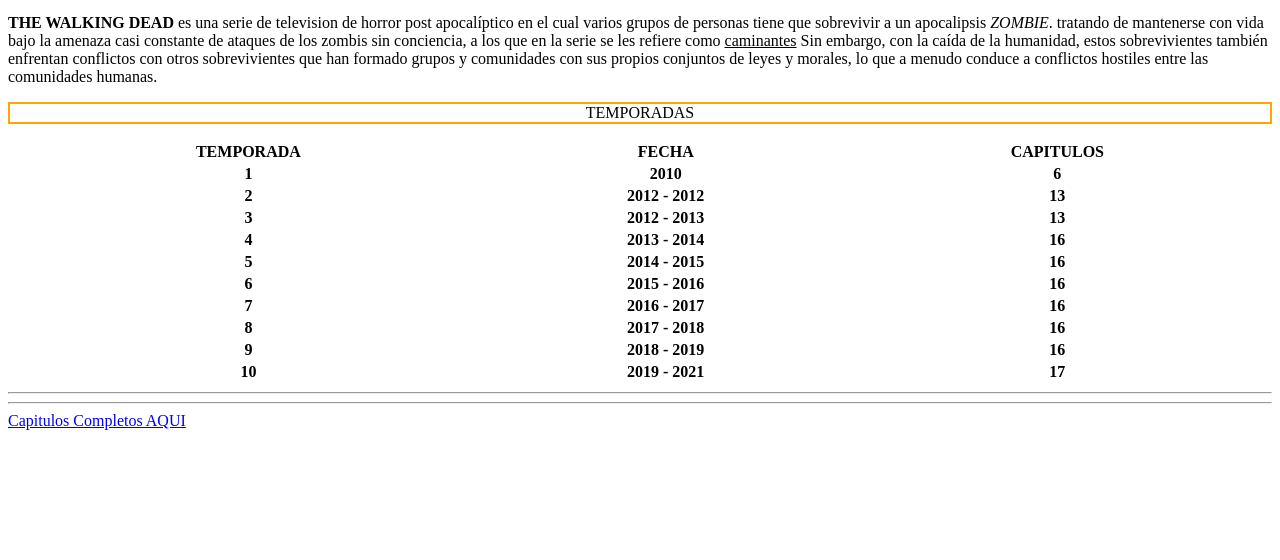
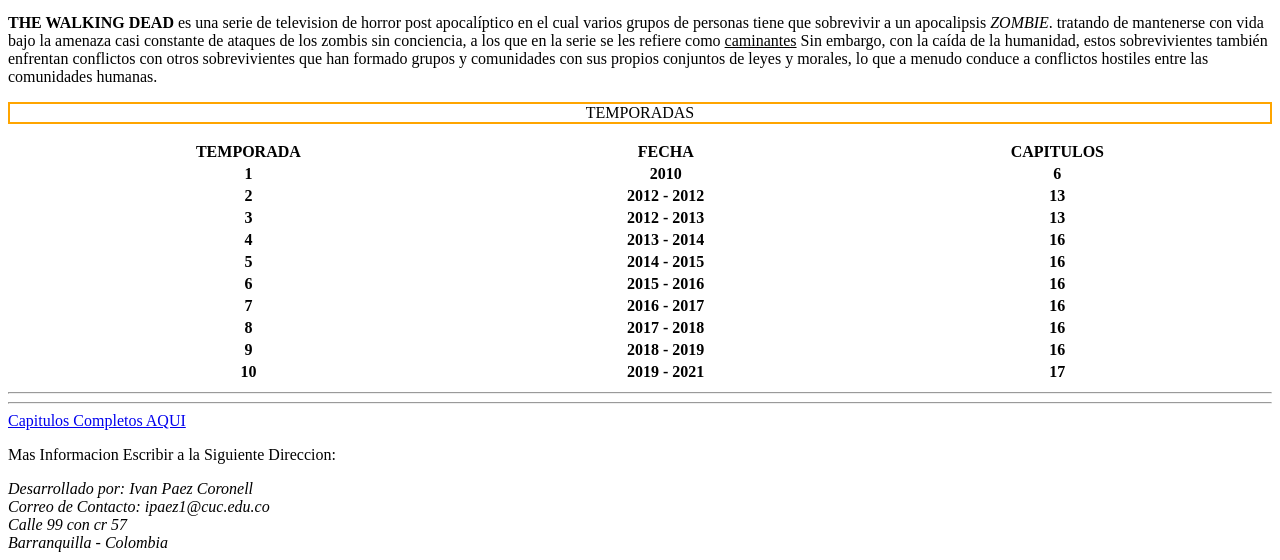
Before and after one commit to IvanPaezCoronell/prueba_git, a plain HTML site: page index.html in a window 1280 px wide. Shown: the part 582-1142 px from the top of the page. Before the commit the page ends 1020 px from the top, so only its background shows below. Drawn offline with Linux system fonts and the light colour scheme.

Commit message:
Commit de main

```diff
--- a/index.html
+++ b/index.html
@@ -112,7 +112,17 @@
             <a href="https://www.foxplay.com/es-mx/shows/the-walking-dead/episode-guide/season-10"
             target="blank">Capitulos Completos AQUI</a>
 
+           <p><estrong>Mas Informacion Escribir a la Siguiente Direccion:</estrong></p>
 
+                <address>
+                   Desarrollado por: Ivan Paez Coronell<br>
+                   Correo de Contacto:
+                   ipaez1@cuc.edu.co<br>
+                   Calle 99 con cr 57<br>
+                   Barranquilla - Colombia<br>
+
+
+                </address>
 
 
 
```
